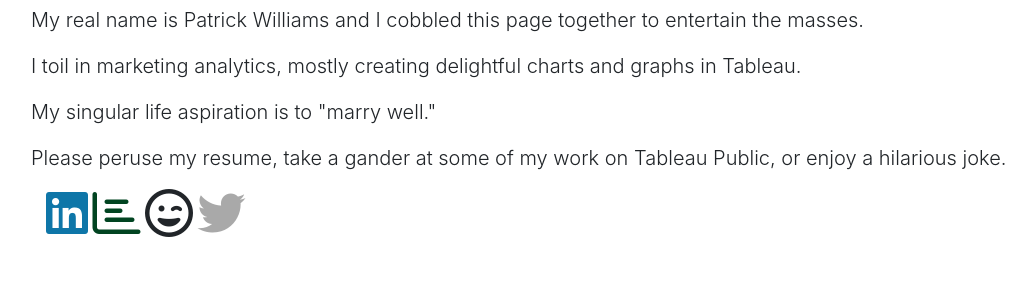
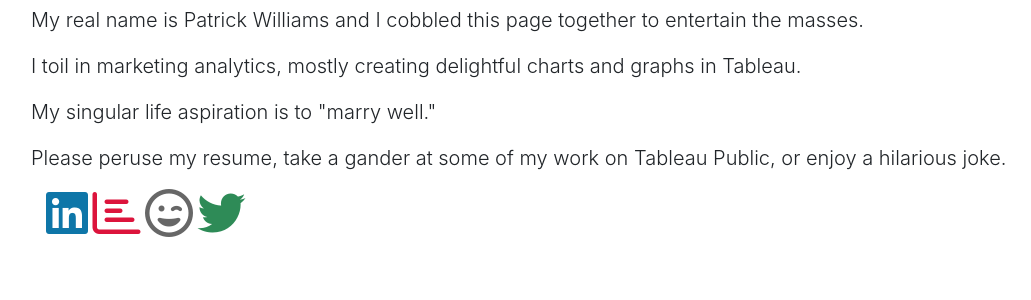
Before and after one commit to willpl03/homepageflask2, a Flask app: page / in a window 1280 px wide. Shown: the part 179-479 px from the top of the page, without its empty margins (70-1101 px from the left). Run offline with Flask 2, Linux system fonts and the light colour scheme; some libraries are stand-ins or nearby versions.

Commit message:
first upload

```diff
--- a/app/templates/HOME.html
+++ b/app/templates/HOME.html
@@ -24,8 +24,8 @@
 
      <div class="container">
      	<i class="fab fa-linkedin fa-3x" style="color:#0e76a8;"></i>
-     	<i class="far fa-chart-bar fa-3x" style="color:#014421;"></i>
-     	<i class="far fa-grin-wink fa-3x"></i>
-     	<i class="fab fa-twitter fa-3x" style="color:#A9A9A9;"></i>
+     	<i class="far fa-chart-bar fa-3x" style="color:#dc143c;"></i>
+     	<i class="far fa-grin-wink fa-3x" style="color:#676767"></i>
+     	<i class="fab fa-twitter fa-3x" style="color:#2E8B57;"></i>
      	</div>
 {% endblock %}
--- a/homepage.py
+++ b/homepage.py
@@ -1,2 +1 @@
 from app import app
-test
```
